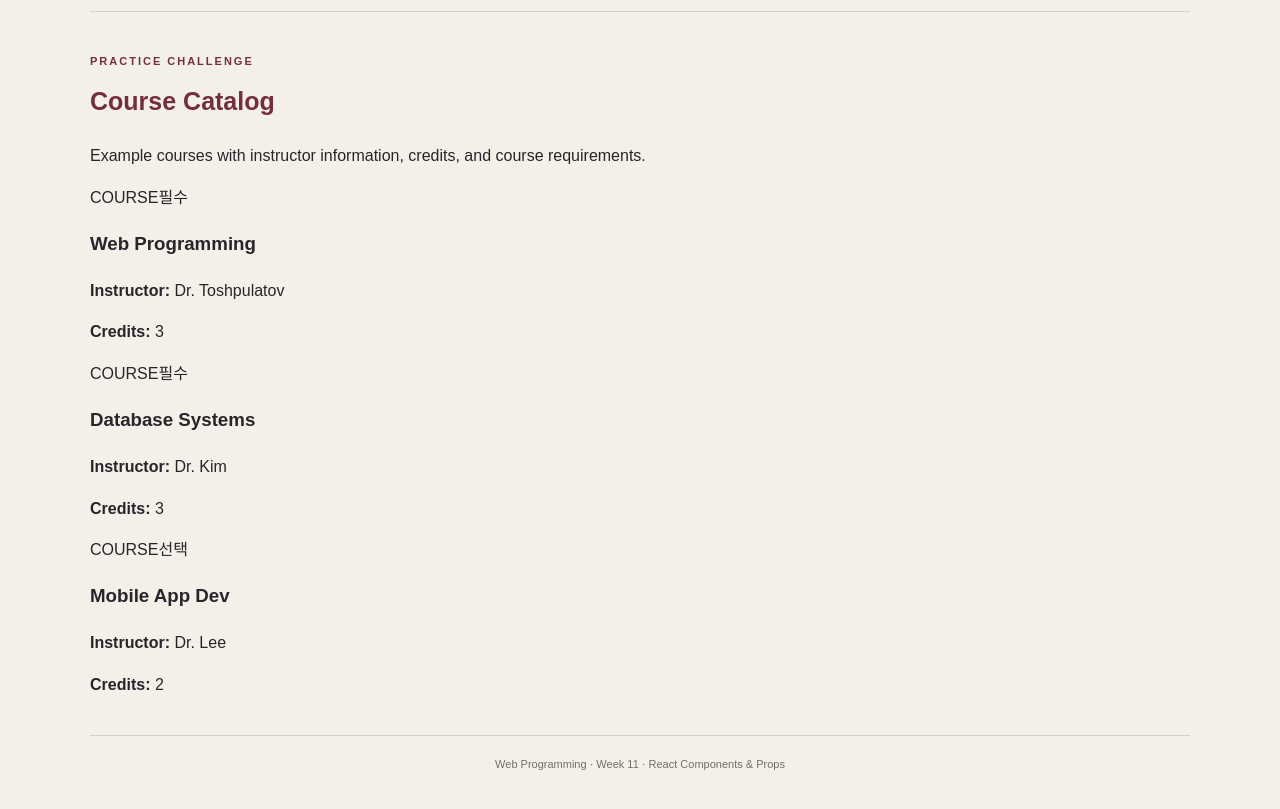
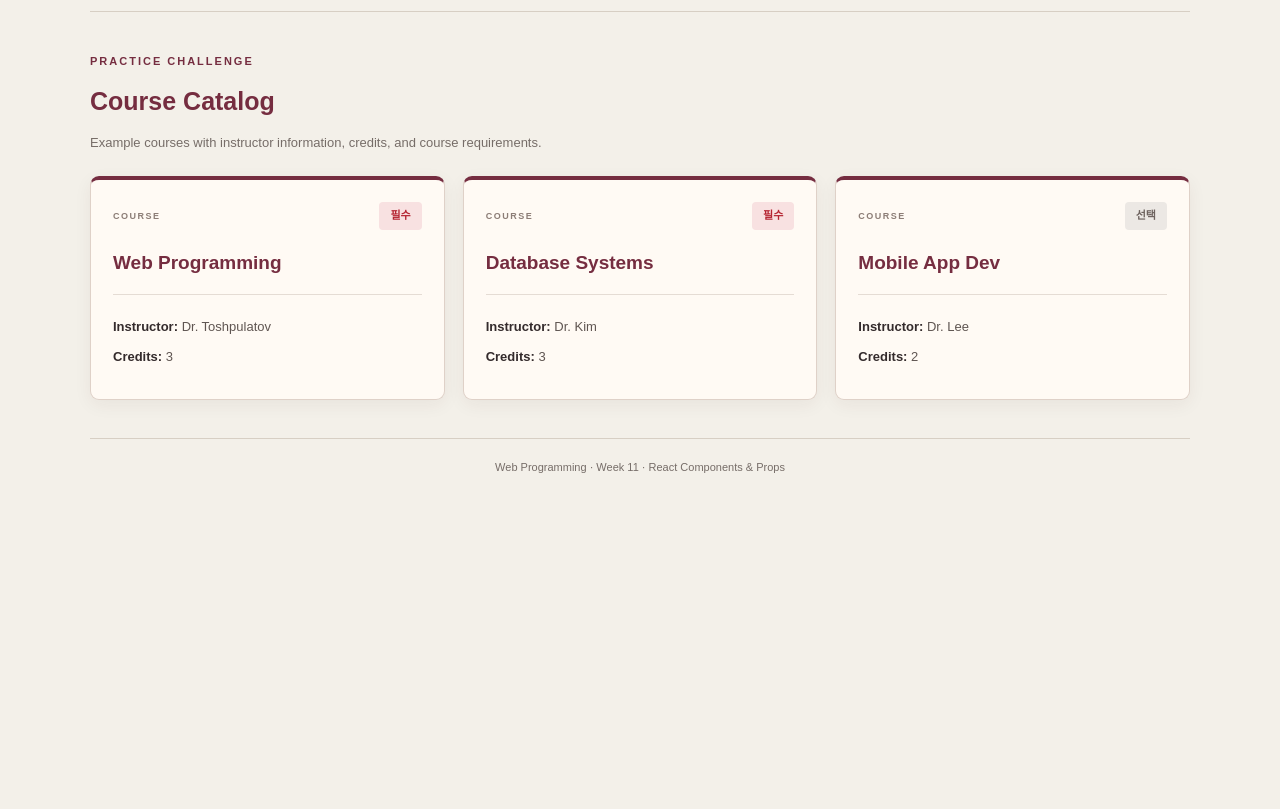
Before and after one commit to ERDENETSOGT-DELGERBAT/task11, a React (Vite) app: page / in a window 1280 px wide. Shown: the part 1800-2609 px from the top of the page. After the commit the page ends 2341 px from the top, so only its background shows below. Built offline with nearby package versions, Linux system fonts and the light colour scheme.

Commit message:
Update index.css

```diff
--- a/src/index.css
+++ b/src/index.css
@@ -63,7 +63,8 @@ body {
 
 .profile-card:hover,
 .profile-person-card:hover,
-.content-card:hover {
+.content-card:hover,
+.course-card:hover {
   transform: translateY(-5px);
   box-shadow: 0 10px 25px rgba(65, 35, 40, 0.12);
 }
@@ -240,6 +241,82 @@ body {
   margin: 8px 0;
 }
 
+.course-intro {
+  margin: -10px 0 22px;
+  color: #766d68;
+  font-size: 13px;
+}
+
+.course-grid {
+  display: grid;
+  grid-template-columns: repeat(3, minmax(0, 1fr));
+  gap: 18px;
+}
+
+.course-card {
+  padding: 22px;
+  border: 1px solid #dfd1c8;
+  border-top: 4px solid #752d40;
+  border-radius: 9px;
+  background: #fffaf4;
+  box-shadow: 0 5px 18px rgba(65, 35, 40, 0.06);
+  transition: transform 0.2s, box-shadow 0.2s;
+}
+
+.course-card-header {
+  display: flex;
+  align-items: center;
+  justify-content: space-between;
+  gap: 10px;
+  margin-bottom: 20px;
+}
+
+.course-code {
+  color: #8c7d76;
+  font-size: 9px;
+  font-weight: 800;
+  letter-spacing: 1.5px;
+}
+
+.course-badge {
+  padding: 5px 11px;
+  border-radius: 4px;
+  font-size: 11px;
+  font-weight: 800;
+}
+
+.course-badge.required {
+  background: #f8e1e1;
+  color: #b42330;
+}
+
+.course-badge.elective {
+  background: #ece8e4;
+  color: #6d625e;
+}
+
+.course-card h3 {
+  margin: 0 0 18px;
+  color: #752d40;
+  font-size: 19px;
+  line-height: 1.4;
+}
+
+.course-details {
+  padding-top: 13px;
+  border-top: 1px solid #e5dcd4;
+}
+
+.course-details p {
+  margin: 9px 0;
+  color: #5f5551;
+  font-size: 13px;
+}
+
+.course-details strong {
+  color: #342b2c;
+}
+
 .page-footer {
   margin-top: 38px;
   padding-top: 20px;
@@ -250,7 +327,8 @@ body {
 }
 
 @media (max-width: 850px) {
-  .student-grid {
+  .student-grid,
+  .course-grid {
     grid-template-columns: repeat(2, minmax(0, 1fr));
   }
 }
@@ -261,12 +339,14 @@ body {
   }
 
   .student-grid,
-  .content-card-grid {
+  .content-card-grid,
+  .course-grid {
     grid-template-columns: 1fr;
   }
 
   .profile-card,
-  .content-card {
+  .content-card,
+  .course-card {
     padding: 22px;
   }
 }
```
